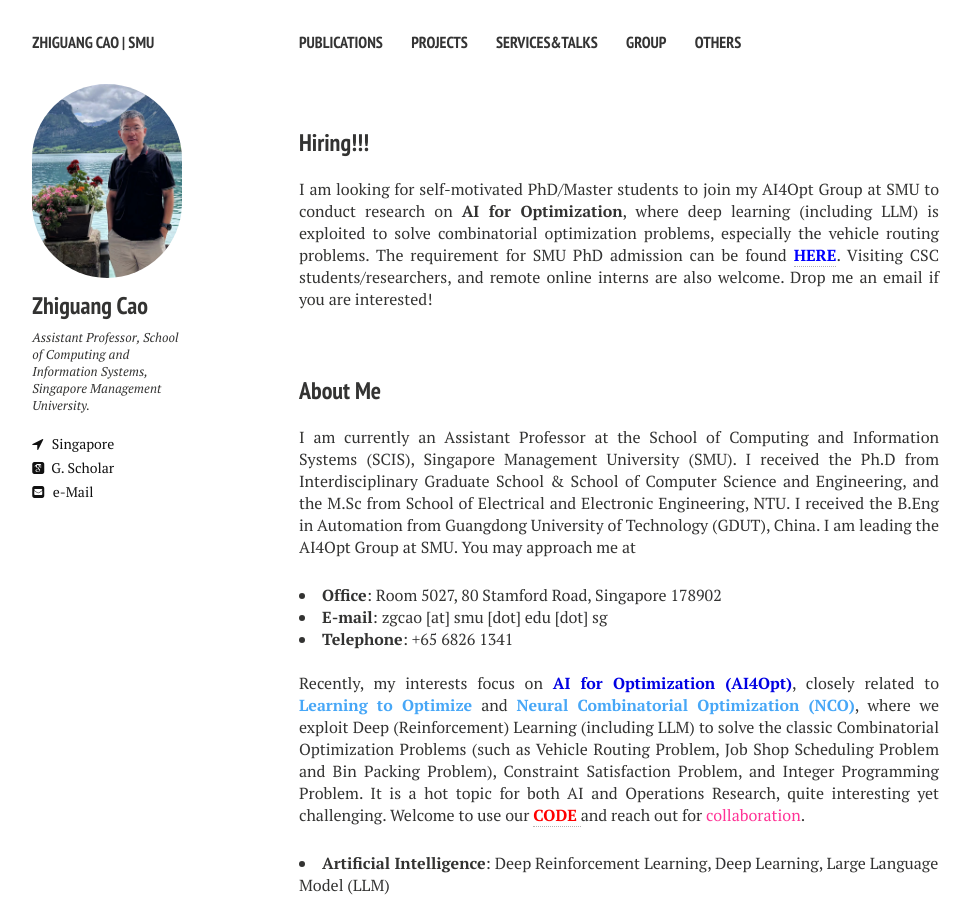
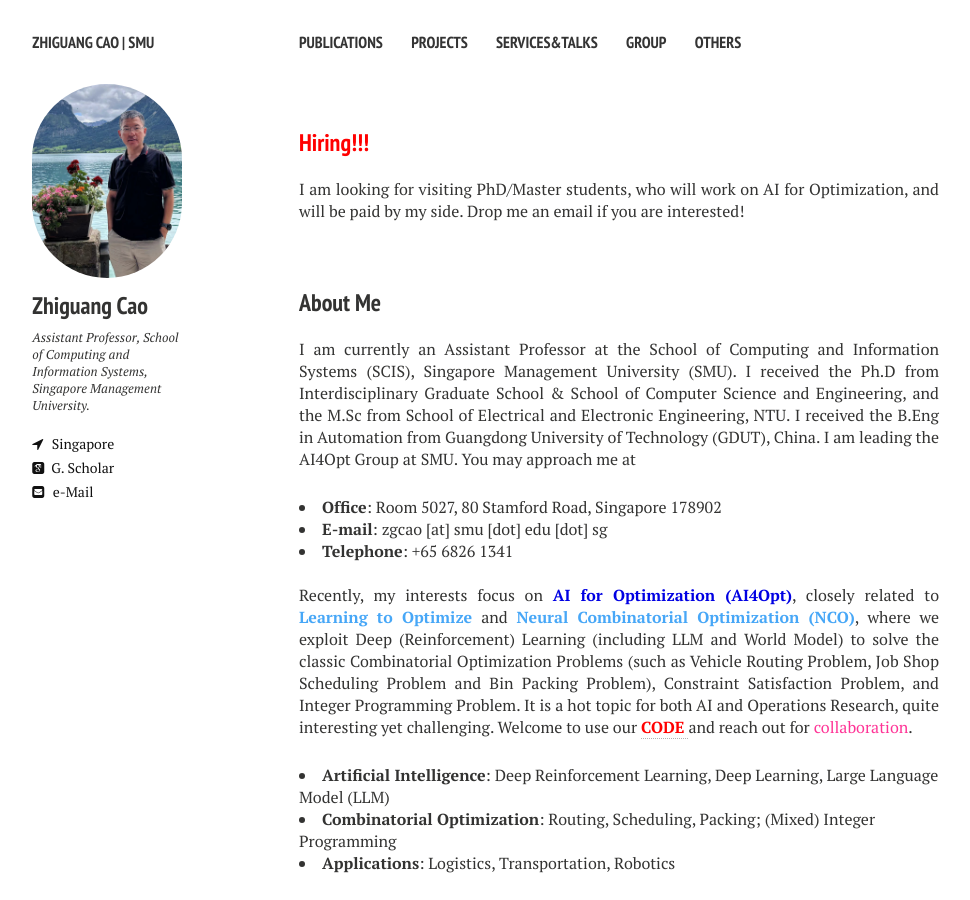
Before and after one commit to zhiguangcaosg/zhiguangcaosg.github.io, a Jekyll site: the page built from index.md, in a window 1280 px wide and 900 px high. Shown: the whole window, without its empty margins (21-991 px from the left). Built offline with Jekyll 4.4.1, drawn with Linux system fonts in a browser that asks for light colours; nearby versions of some CDN libraries.

Commit message:
Update index.md

```diff
--- a/index.md
+++ b/index.md
@@ -4,9 +4,9 @@ description: "Zhiguang Cao's website"
 tags: [Jekyll, theme, responsive, blog, template]
 image: banner1.png
 ---
-<h3 style="margin-bottom:0px;padding-top:20px">Hiring!!!</h3> <br>
+<h3 style="margin-bottom:0px;padding-top:20px;color:#FF0000">Hiring!!!</h3> <br>
 
-<p align="justify">I am looking for self-motivated PhD/Master students to join my AI4Opt Group at SMU to conduct research on <b>AI for Optimization</b>, where deep learning (including LLM) is exploited to solve combinatorial optimization problems, especially the vehicle routing problems. The requirement for SMU PhD admission can be found <a href="https://scis.smu.edu.sg/programmes/PhD/admission-fees-scholarships"  target="_blank"> <font color="#0000FF"><b>HERE</b></font></a>. Visiting CSC students/researchers, and remote online interns are also welcome.  Drop me an email if you are interested! </p>
+<p align="justify">I am looking for visiting PhD/Master students, who will work on AI for Optimization, and will be paid by my side.  Drop me an email if you are interested! </p>
 <br />
 
 
@@ -25,7 +25,7 @@ image: banner1.png
 <br />
 
 
-<p align="justify">Recently, my interests focus on <font color="#0000E3"><b>AI for Optimization (AI4Opt)</b></font>, closely related to <font color="#47A7F7"><b>Learning to Optimize </b></font> and <font color="#47A7F7"><b>Neural Combinatorial Optimization (NCO)</b></font>, where we exploit Deep (Reinforcement) Learning (including LLM) to solve the classic Combinatorial Optimization Problems (such as Vehicle Routing Problem, Job Shop Scheduling Problem and Bin Packing Problem), Constraint Satisfaction Problem, and Integer Programming Problem. It is a hot topic for both AI and Operations Research, quite interesting yet challenging. Welcome to use our <a href="https://zhiguangcaosg.github.io/publications/"  target="_blank"> <font color="#FF0000"><b>CODE</b> </font></a> and reach out for <font color="#FF3396">collaboration</font>.
+<p align="justify">Recently, my interests focus on <font color="#0000E3"><b>AI for Optimization (AI4Opt)</b></font>, closely related to <font color="#47A7F7"><b>Learning to Optimize </b></font> and <font color="#47A7F7"><b>Neural Combinatorial Optimization (NCO)</b></font>, where we exploit Deep (Reinforcement) Learning (including LLM and World Model) to solve the classic Combinatorial Optimization Problems (such as Vehicle Routing Problem, Job Shop Scheduling Problem and Bin Packing Problem), Constraint Satisfaction Problem, and Integer Programming Problem. It is a hot topic for both AI and Operations Research, quite interesting yet challenging. Welcome to use our <a href="https://zhiguangcaosg.github.io/publications/"  target="_blank"> <font color="#FF0000"><b>CODE</b> </font></a> and reach out for <font color="#FF3396">collaboration</font>.
 </p>
 <li>
 <b>Artificial Intelligence</b>:  Deep Reinforcement Learning, Deep Learning, Large Language Model (LLM)
```
